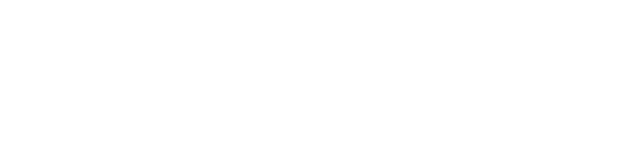
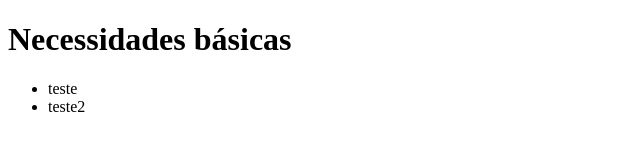
Before and after one commit to NesioCarvalho/CICD2, a plain HTML site: page index.html in a window 1280 px wide. Shown: the whole page, without its empty margins (0-640 px from the left). Drawn offline with Linux system fonts and the light colour scheme.

Commit message:
alt diego

```diff
--- a/index.html
+++ b/index.html
@@ -6,5 +6,9 @@
 </head>
 <body>
 <!-- Conteúdo -->
+<h1>Necessidades básicas</h1>
+<ul>
+<li>teste</li>
+<li>teste2</li>
 </body>
 </html>
```
